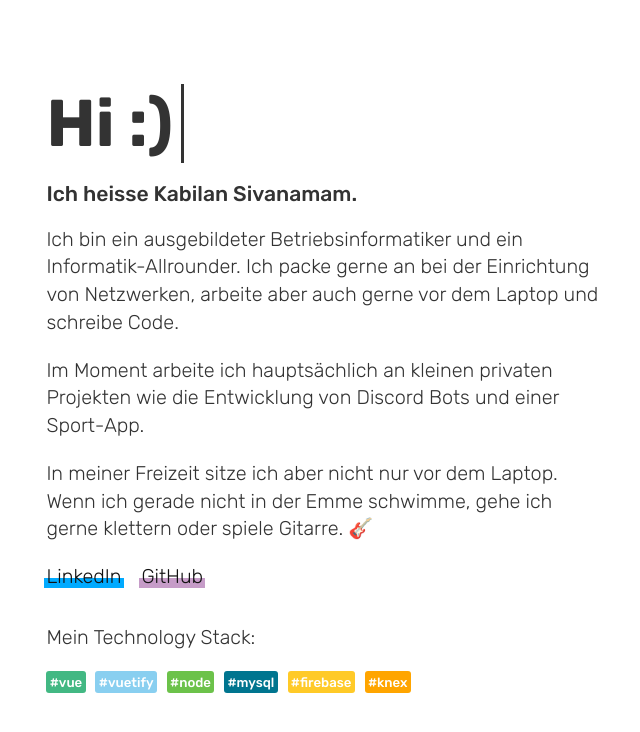
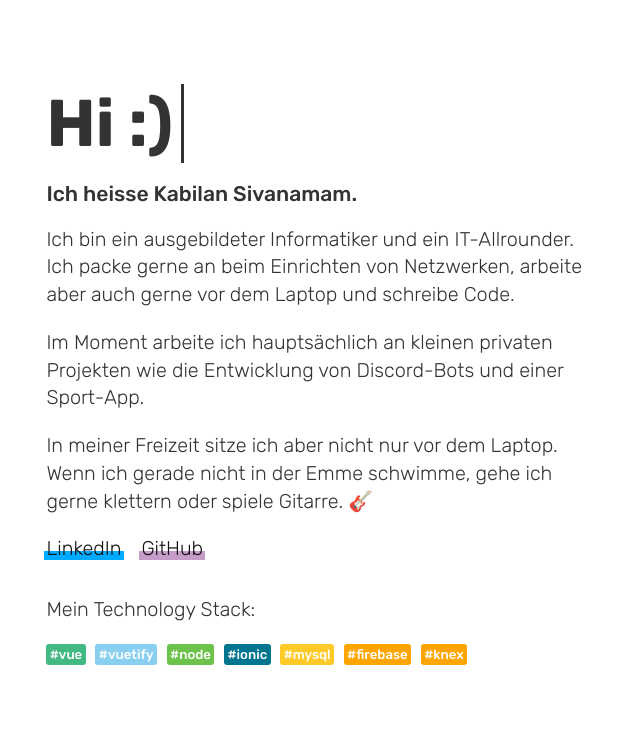
Before and after one commit to ksivanamam/ksivanamam.github.io, a Vue app in the folder portfolio/: page / in a window 1280 px wide. Shown: the top 732 px of the page, without its empty margins (64-704 px from the left). Built offline with nearby package versions, Linux system fonts and the light colour scheme.

Commit message:
Added ionic to technology stack. changed german content.

```diff
--- a/portfolio/src/components/Content.vue
+++ b/portfolio/src/components/Content.vue
@@ -66,10 +66,10 @@
 					subTitle: 'Ich heisse Kabilan Sivanamam.',
 					paragraphs: [{
 						id: 1,
-						text: 'Ich bin ein ausgebildeter Betriebsinformatiker und ein Informatik-Allrounder. Ich packe gerne an bei der Einrichtung von Netzwerken, arbeite aber auch gerne vor dem Laptop und schreibe Code.'
+						text: 'Ich bin ein ausgebildeter Informatiker und ein IT-Allrounder. Ich packe gerne an beim Einrichten von Netzwerken, arbeite aber auch gerne vor dem Laptop und schreibe Code.'
 					}, {
 						id: 2,
-						text: `Im Moment arbeite ich hauptsächlich an kleinen privaten Projekten wie die Entwicklung von Discord Bots und einer Sport-App.`
+						text: `Im Moment arbeite ich hauptsächlich an kleinen privaten Projekten wie die Entwicklung von Discord-Bots und einer Sport-App.`
 					}, {
 						id: 3,
 						text: 'In meiner Freizeit sitze ich aber nicht nur vor dem Laptop. Wenn ich gerade nicht in der Emme schwimme, gehe ich gerne klettern oder spiele Gitarre. 🎸'
@@ -91,7 +91,7 @@
 					subTitle: 'My name is Kabilan Sivanamam.',
 					paragraphs: [{
 						id: 1,
-						text: `I studied computer science and I'm an IT allrounder. I like to get my hands dirty while working on network setups but I also like to cozy up and write code on my computer.`
+						text: `I studied computer science and I'm an IT allrounder. I like to get my hands dirty setting up labs but I also like to cozy up and write code on my computer.`
 					}, {
 						id: 2,
 						text: `Currently I'm working on small projects like a private and a public Discord bot and I'm also developing a workout app.`
@@ -128,16 +128,21 @@
 					backgroundColor: '#6cc24a'
 				}, {
 					id: 5,
-					name: '#mysql',
+					name: '#ionic',
 					color: '#fff',
 					backgroundColor: '#00758f'
 				}, {
 					id: 6,
-					name: '#firebase',
+					name: '#mysql',
 					color: '#fff',
 					backgroundColor: '#FFCA28'
 				}, {
 					id: 7,
+					name: '#firebase',
+					color: '#fff',
+					backgroundColor: '#FFA500'
+				}, {
+					id: 8,
 					name: '#knex',
 					color: '#fff',
 					backgroundColor: '#FFA500'
```
